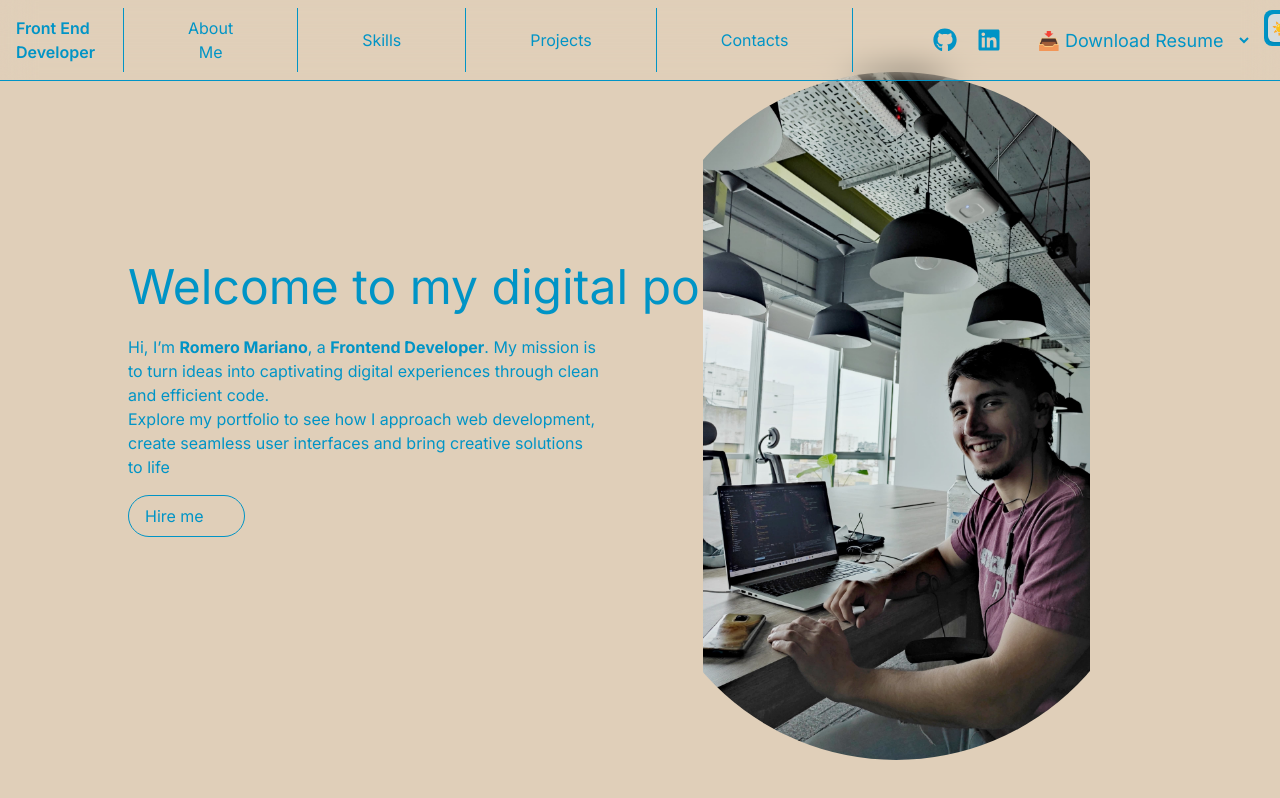
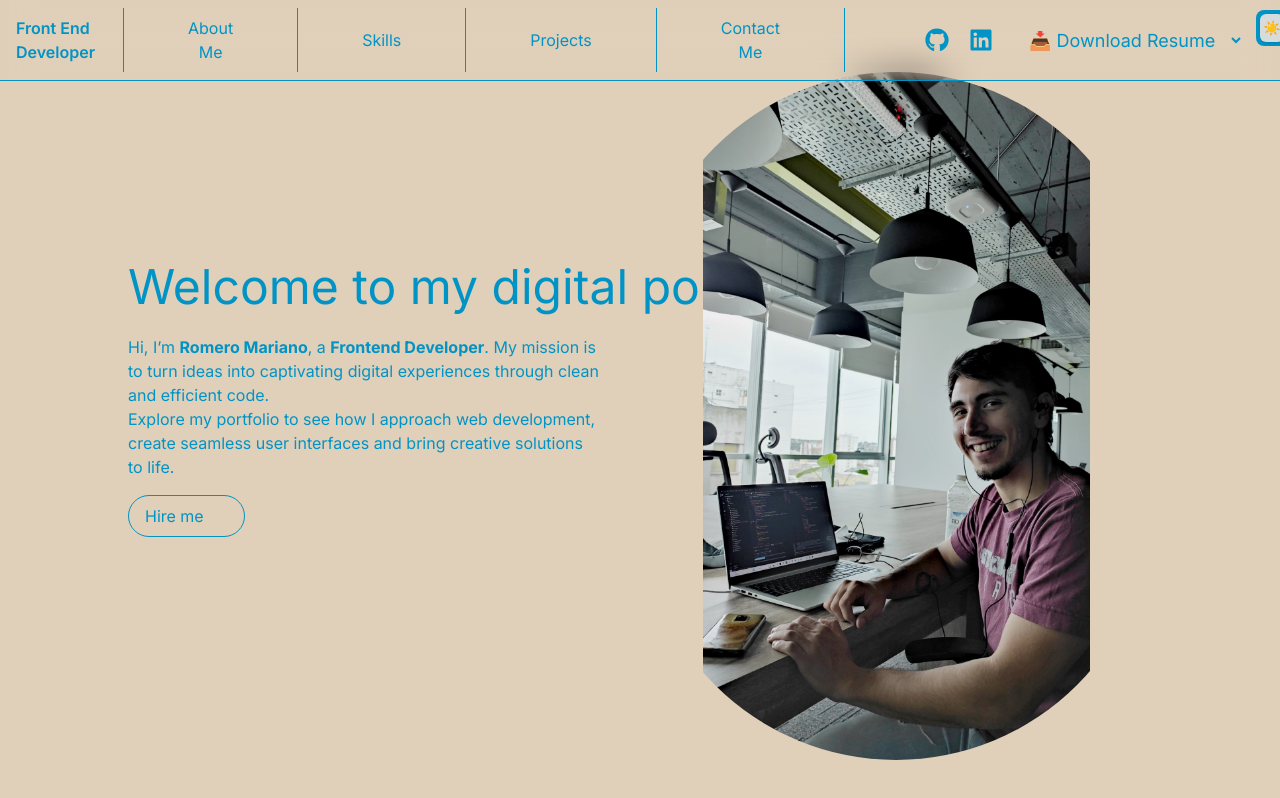
Before and after one commit to Marianoromero8/portfolio, a Next.js app: page / in a window 1280 px wide. Shown: the top 798 px of the page. Built offline with nearby package versions, Linux system fonts and the light colour scheme.

Commit message:
fix: responsive design for second screen

```diff
--- a/app/components/LandingPage.tsx
+++ b/app/components/LandingPage.tsx
@@ -17,7 +17,7 @@ export default function Landing() {
         <p>
           Hi, I’m <b>Romero Mariano</b>, a <b>Frontend Developer</b>. My mission is to turn ideas into captivating digital experiences through clean and efficient code.
           <br />
-          Explore my portfolio to see how I approach web development, create seamless user interfaces and bring creative solutions to life
+          Explore my portfolio to see how I approach web development, create seamless user interfaces and bring creative solutions to life.
         </p>
         <div
           onMouseEnter={() => setHover(true)}
--- a/app/components/NavBar.tsx
+++ b/app/components/NavBar.tsx
@@ -72,7 +72,7 @@ export default function NavBar() {
         <Separator orientation='vertical' className='bg-[#0094c6]' />
         <Button variant='basic' onClick={() => scrollToSection('projects')} className='focus:underline'>Projects</Button>
         <Separator orientation='vertical' className='bg-[#0094c6]' />
-        <Button variant='basic' onClick={() => scrollToSection('contacts')} className='focus:underline'>Contacts</Button>
+        <Button variant='basic' onClick={() => scrollToSection('contacts')} className='focus:underline'>Contact Me</Button>
         <Separator orientation='vertical' className='bg-[#0094c6]' />
       </div>
       <div className='hidden md:flex items-center gap-5 pl-20'>
```
